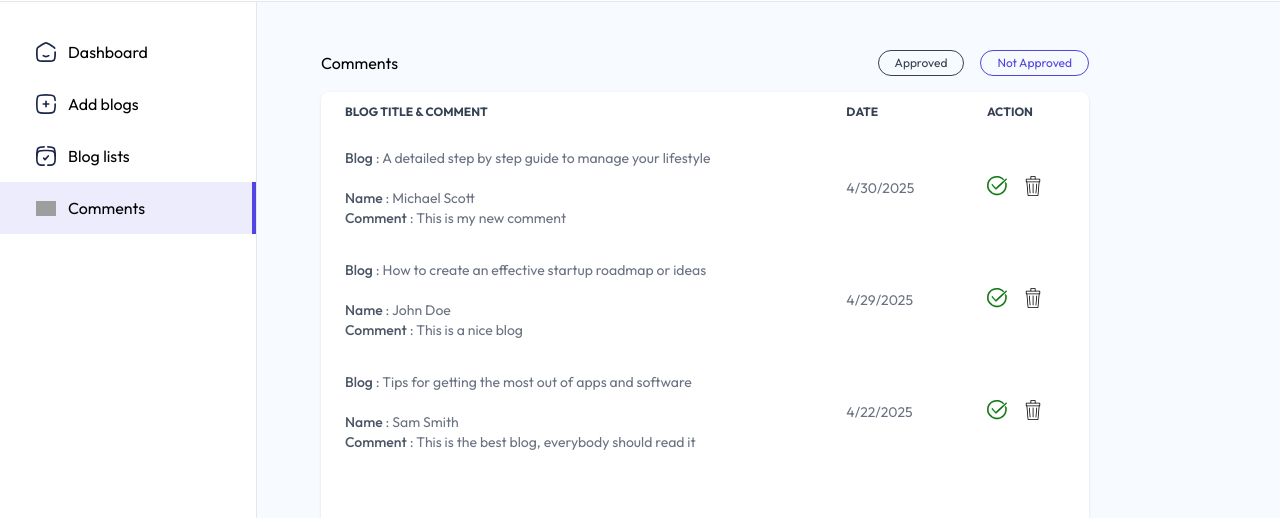
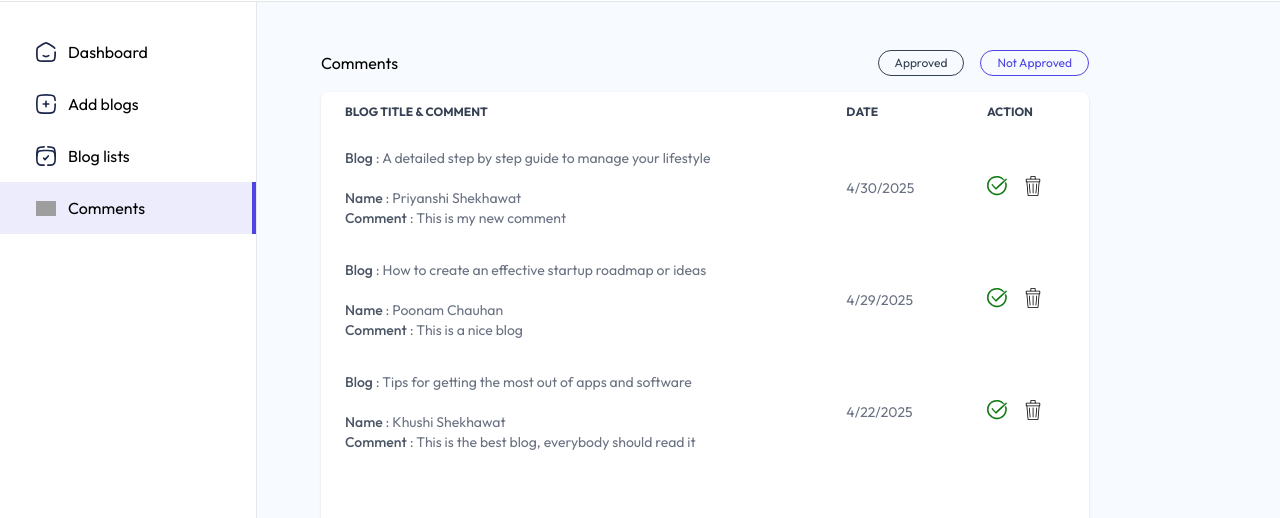
Before and after one commit to Vanshikathakur04/QuickBlog---App, a React (Vite) app in the folder client/: page /admin/comments in a window 1280 px wide. Shown: the part 68-586 px from the top of the page. Built offline with nearby package versions, Linux system fonts and the light colour scheme; grey boxes are pictures that could not be loaded.

Commit message:
Update assets,js

```diff
--- a/client/src/assets/assets.js
+++ b/client/src/assets/assets.js
@@ -187,7 +187,7 @@ export const comments_data = [
         {
             "_id": "6811ed9e7836a82ba747cb25",
             "blog": blog_data[0],
-            "name": "Michael Scott",
+            "name": "Priyanshi Shekhawat",
             "content": "This is my new comment",
             "isApproved": false,
             "createdAt": "2025-04-30T09:30:06.918Z",
@@ -197,7 +197,7 @@ export const comments_data = [
         {
             "_id": "6810a752fbb942aa7cbf4adb",
             "blog": blog_data[1],
-            "name": "John Doe",
+            "name": "Poonam Chauhan",
             "content": "This is a nice blog",
             "isApproved": false,
             "createdAt": "2025-04-29T10:17:54.832Z",
@@ -207,7 +207,7 @@ export const comments_data = [
         {
             "_id": "680779aebef75c08f8b4898f",
             "blog": blog_data[2],
-            "name": "Jack London",
+            "name": "Trisha Chouhan",
             "content": "Hi this blog is must to read",
             "isApproved": true,
             "createdAt": "2025-04-22T11:12:46.547Z",
@@ -217,7 +217,7 @@ export const comments_data = [
         {
             "_id": "680770aeb2897e5c28bf9b26",
             "blog": blog_data[3],
-            "name": "Sam Smith",
+            "name": "Khushi Shekhawat",
             "content": "This is the best blog, everybody should read it",
             "isApproved": false,
             "createdAt": "2025-04-22T10:34:22.020Z",
@@ -227,7 +227,7 @@ export const comments_data = [
         {
             "_id": "68076468e32055c94a696cf5",
             "blog": blog_data[4],
-            "name": "Peter Lawrence",
+            "name": "Muskan Thakur",
             "content": "Honestly, I did not expect this to work, but it totally did. Saved my project!",
             "isApproved": true,
             "createdAt": "2025-04-22T09:42:00.444Z",
```
